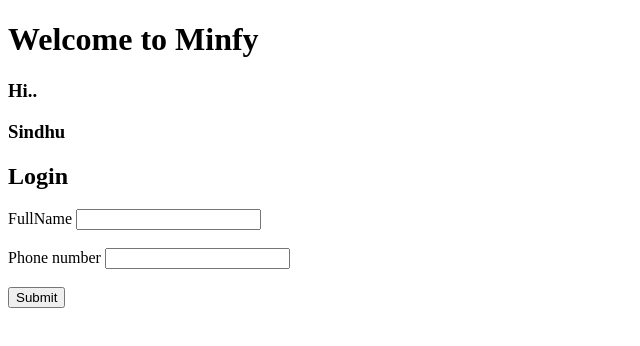
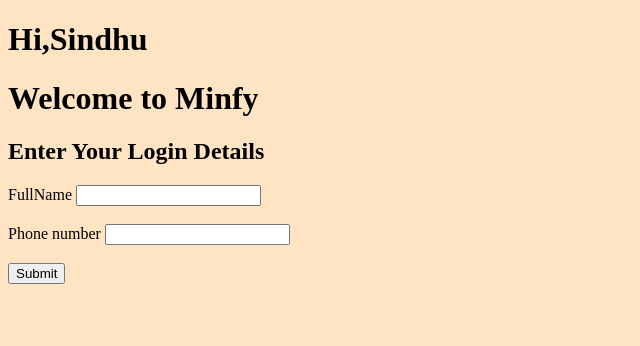
Before and after one commit to Sindhu3113/Git_GitHub_Medium_Assignment, a plain HTML site: page index.html in a window 1280 px wide. Shown: the whole page, without its empty margins (0-640 px from the left). Drawn offline with Linux system fonts and the light colour scheme.

Commit message:
First commit

```diff
--- a/index.html
+++ b/index.html
@@ -4,24 +4,24 @@
     <meta charset="UTF-8">
     <meta name="viewport" content="width=device-width, initial-scale=1.0">
     <title>Web Page</title>
+    <style>
+        body {
+            background-color: bisque;
+        }
+    </style>
 </head>
 <body>
+    <h1>Hi,Sindhu</h1>
     <h1>Welcome to Minfy</h1>
-    <h3>Hi..</h3>
-    <h3>Sindhu</h3>
-    <div class="login-container">
-    <h2>Login</h2>
+    <div>
+    <h2>Enter Your Login Details</h2>
         <form action="/login" method="POST">
             <label for="FullName">FullName</label>
             <input type="text" id="fullname" name="fullname" required><br></br>
-
             <label for="phone number">Phone number</label>
             <input type="phone number" id="phone number" name="phone number" required><br></br>
-
-            <button type="submit">Submit</button>
+               <button type="submit">Submit</button>
         </form>
     </div>
-
-
 </body>
 </html>
```
